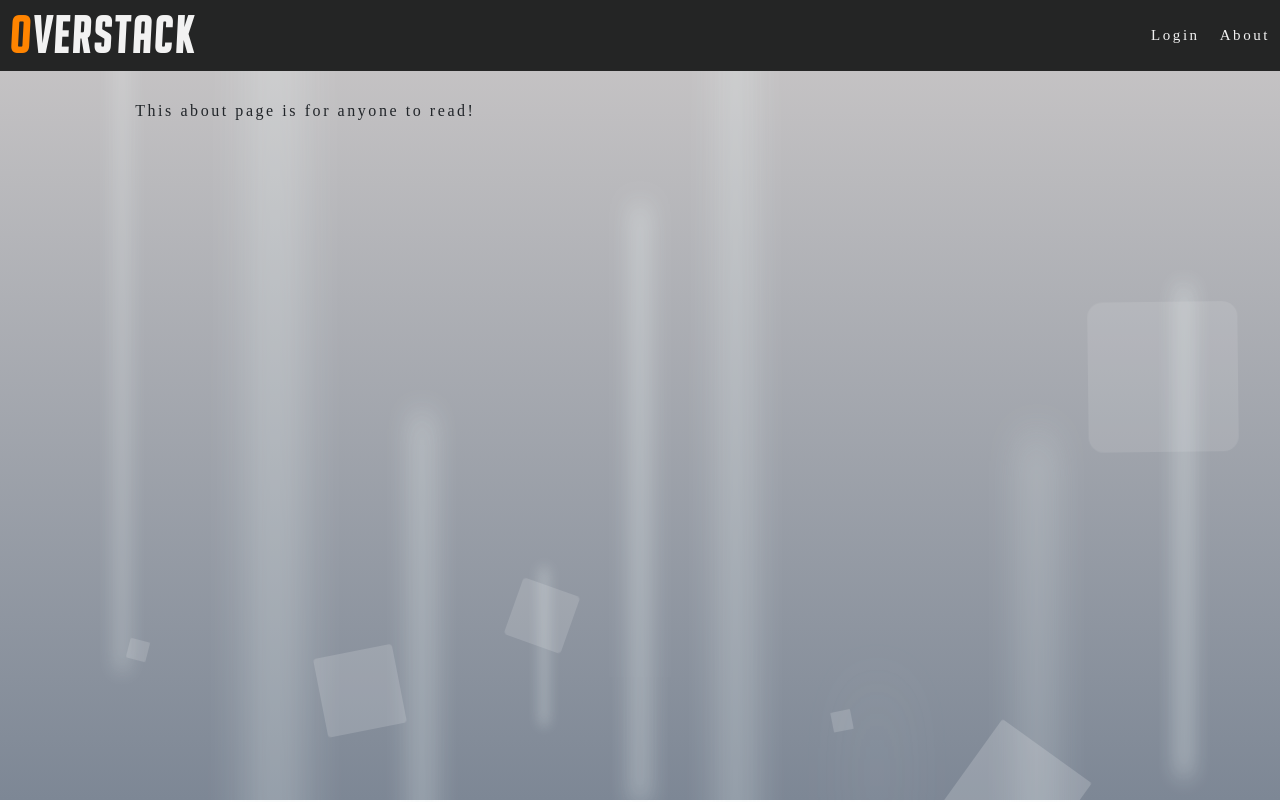
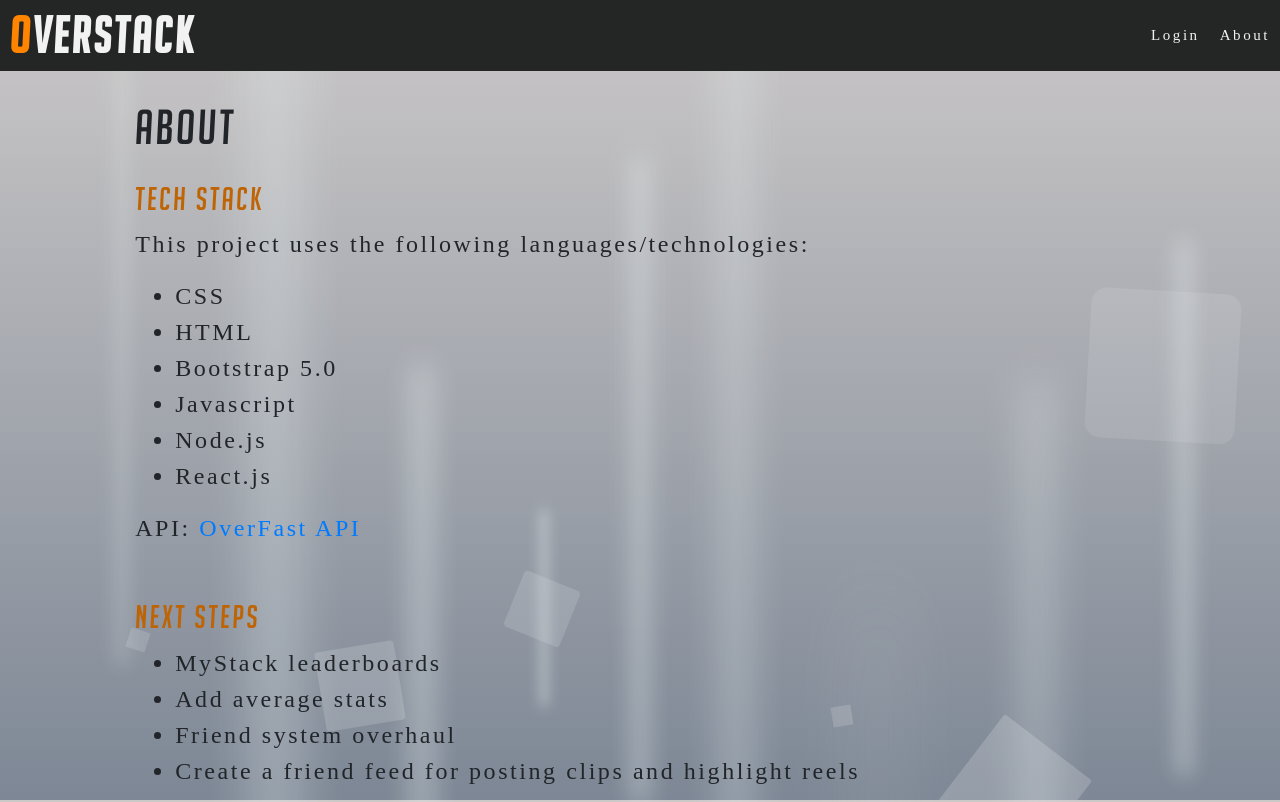
Before and after one commit to hannahbjorklund/overstack_project, a React (Create React App) app: page /#/about in a window 1280 px wide. Shown: the top 802 px of the page. Built offline with nearby package versions, Linux system fonts and the light colour scheme; no server answers; a web font is replaced by a local one.

Commit message:
added to about page and started a leaderboard

```diff
--- /dev/null
+++ b/src/components/AboutPage/AboutPage.css
@@ -0,0 +1,5 @@
+.aboutBox {
+    font-size: x-large;
+    overflow-y: auto;
+
+}
--- a/src/components/AboutPage/AboutPage.jsx
+++ b/src/components/AboutPage/AboutPage.jsx
@@ -1,4 +1,5 @@
 import React from 'react';
+import './AboutPage.css';
 
 // This is one of our simplest components
 // It doesn't have local state,
@@ -8,8 +9,36 @@ import React from 'react';
 function AboutPage() {
   return (
     <div className="container">
+      <h1 className='title'>About</h1>
       <div>
-        <p>This about page is for anyone to read!</p>
+        <div className = 'aboutBox'>
+          <h1 className = 'category'> Tech Stack </h1>
+          <p>This project uses the following languages/technologies:</p>
+          <ul>
+            <li>CSS</li>
+            <li>HTML</li>
+            <li>Bootstrap 5.0</li>
+            <li>Javascript</li>
+            <li>Node.js</li>
+            <li>React.js</li>
+          </ul>
+
+          <p>API: <a href={'https://overfast-api.tekrop.fr/'}>OverFast API</a></p>
+          <br/>
+          <h1 className = 'category'>Next Steps</h1>
+          <ul>
+            <li>MyStack leaderboards</li>
+            <li>Add average stats</li>
+            <li>Friend system overhaul</li>
+            <li>Create a friend feed for posting clips and highlight reels</li>
+          </ul>
+          <br/>
+          <h1 className = 'category'>Special Thanks</h1>
+          <p>I'd like to give a huge thank you to Matt, Dane, Key, and Dev, as well as my other instructors, mentors, and fellow
+            classmates at Prime Digital Academy, whose support made this entire project possible. I would also like to thank my friends
+            who gave me feedback and advice on OverStack and what features to implement. Thank you!!!
+          </p>
+        </div>
       </div>
     </div>
   );
--- /dev/null
+++ b/src/components/Leaderboard/Leaderboard.jsx
@@ -0,0 +1,9 @@
+import './Leaderboard.css';
+
+export default function Leaderboard(){
+    return (
+        <table>
+
+        </table>
+    )
+}
--- a/src/components/MyStack/MyStack.jsx
+++ b/src/components/MyStack/MyStack.jsx
@@ -1,6 +1,8 @@
 import React, { useEffect } from "react";
 import { useSelector, useDispatch } from "react-redux";
+import { useHistory } from "react-router-dom";
 import "./MyStack.css";
+import Leaderboard from '../Leaderboard/Leaderboard';
 
 export default function MyStack() {
   const user = useSelector((store) => store.user.userReducer);
@@ -8,6 +10,7 @@ export default function MyStack() {
   const allStatsArray = useSelector((store) => store.stats.allStatsArray);
   const compiledStats = useSelector((store) => store.stats.compiledStats);
   const dispatch = useDispatch();
+  const history = useHistory();
 
   useEffect(() => {
     getAllAccounts();
@@ -78,6 +81,9 @@ export default function MyStack() {
                   <p>Objective Contest Time: {Math.round(compiledStats.total.combat.objective_contest_time/60/60)} hours</p>
                 </>
               }
+              <div>
+
+              </div>
             </div>
         </div>
         <div className = 'stackMembers'>
--- a/src/components/UserStats/UserStats.css
+++ b/src/components/UserStats/UserStats.css
@@ -23,7 +23,7 @@
 }
 
 .category{
-  color: rgb(220, 116, 4);
+  color: rgb(190, 100, 4);
 }
 
 .option{
```
Also changed, not shown: src/components/Leaderboard/Leaderboard.css (added).
